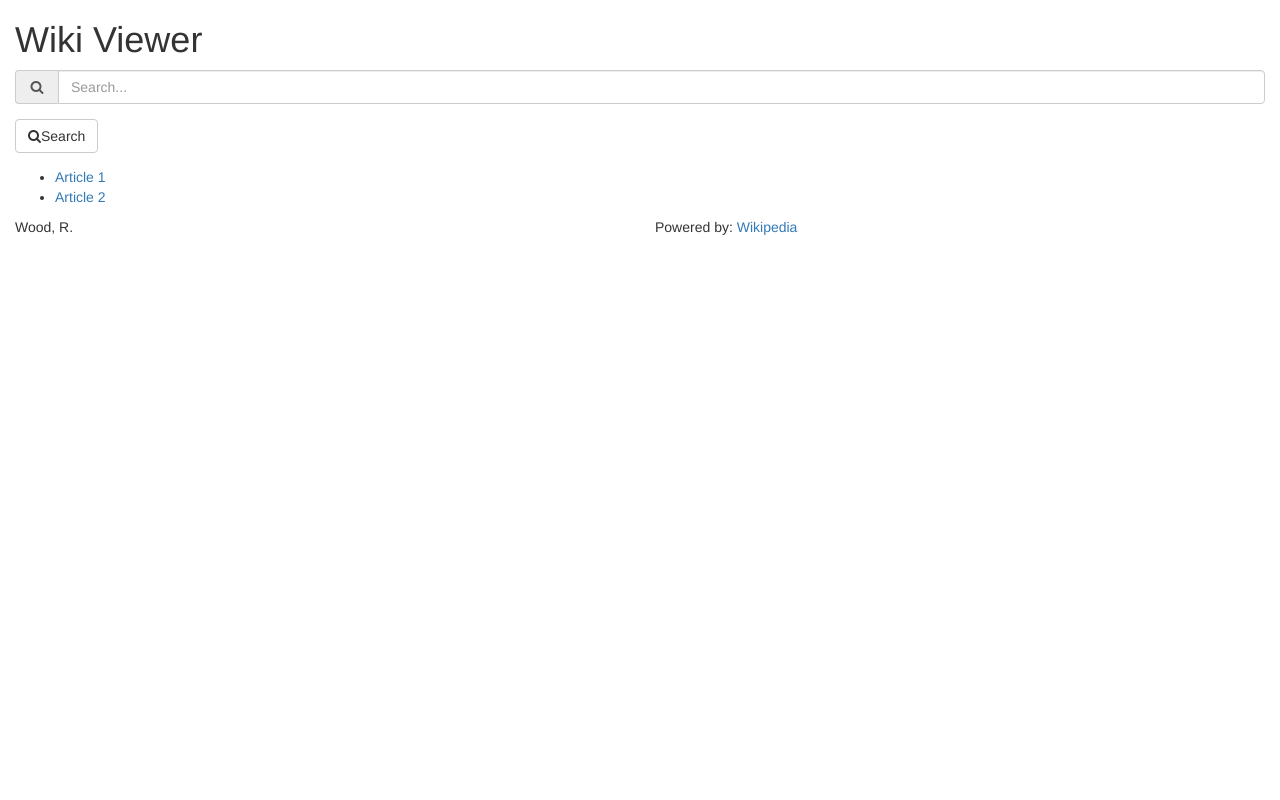
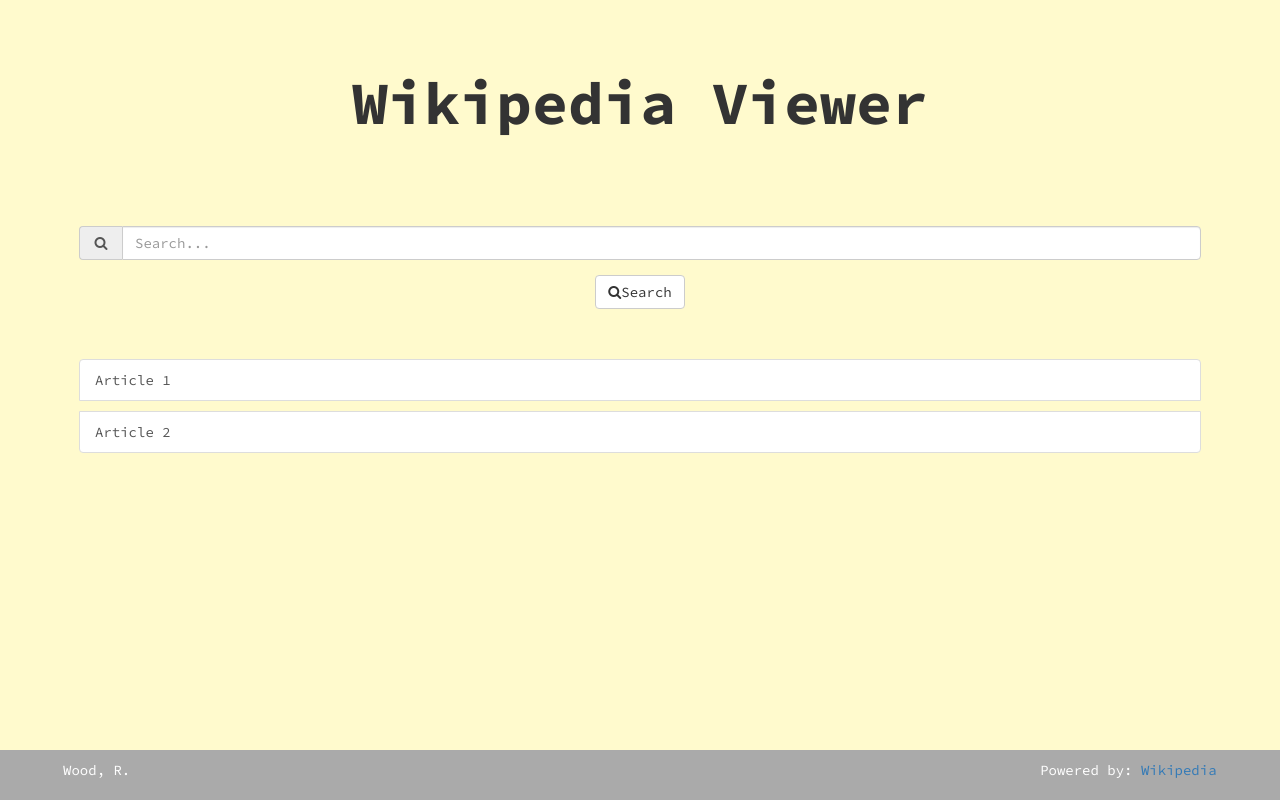
Before and after one commit to testinnplayin/wikipedia-viewer, a plain HTML site: page index.html in a window 1280 px wide. Drawn offline with nearby package versions, Linux system fonts and the light colour scheme.

Commit message:
basic styles added to index.html

```diff
--- a/index.html
+++ b/index.html
@@ -12,6 +12,7 @@ Date: Sept, 2016 -->
     <title>Viewer | Random Wiki Article</title>
     <link href="http://getbootstrap.com/dist/css/bootstrap.min.css" rel="stylesheet" type="text/css" />
     <link href="http://getbootstrap.com/assets/css/ie10-viewport-bug-workaround.css" rel="stylesheet" type="text/css" />
+    <link href="https://fonts.googleapis.com/css?family=Source+Code+Pro:400,700" rel="stylesheet" />
     <link href="https://maxcdn.bootstrapcdn.com/font-awesome/4.5.0/css/font-awesome.min.css" rel="stylesheet" type="text/css"/>
     <link href="styles/main.css" type="text/css" rel="stylesheet" />
   </head>
@@ -19,11 +20,11 @@ Date: Sept, 2016 -->
   <body>
     <div class="container-fluid header">
       <header>
-        <h1>Wiki Viewer</h1>
+        <h1>Wikipedia Viewer</h1>
       </header>
     </div>
 
-    <div class="container-fluid">
+    <div class="container-fluid main-content">
       <form>
         <div class="form-group">
           <label class="sr-only" for="search-input">Search field</label>
@@ -35,23 +36,23 @@ Date: Sept, 2016 -->
         <button class="btn btn-default" type="submit"><i class="fa fa-search" aria-hidden="true"></i>Search</button>
       </form>
 
-      <div class="result-field"> <!-- Where the articles will be listed -->
-        <ul>
-          <li><a href="#" title="article 1" target="_blank">Article 1</a></li>
-          <li><a href="#" title="article 2" target="_blank">Article 2</a></li>
-        </ul>
+      <div class="result-field list-group"> <!-- Where the articles will be listed -->
+        <a href="#" class="list-group-item" title="article 1" target="_blank">Article 1</a>
+        <a href="#" class="list-group-item" title="article 2" target="_blank">Article 2</a>
       </div>
 
     </div>
 
-    <div class="container-fluid">
-      <footer>
+
+    <footer>
+      <div class="container-fluid">
         <div class="row">
-          <div class="col-xs-6">Wood, R.</div>
-          <div class="col-xs-6">Powered by: <a href="#" target="_blank">Wikipedia</a></div>
+          <div class="col-xs-2 left"><p>Wood, R.</p></div>
+          <div class="col-xs-2 right"><p>Powered by: <a href="#" target="_blank">Wikipedia</a></p></div>
         </div>
-      </footer>
-    </div>
+      </div>
+    </footer>
+
 
     <!-- SCRIPTS -->
     <script src="https://code.jquery.com/jquery-2.2.4.min.js"></script>
--- a/styles/main.css
+++ b/styles/main.css
@@ -0,0 +1,76 @@
+/* This is the stylesheet for the Wikipedia viewer. It adds style to the index.html page
+Author: R. Wood
+Date: Sept, 2016 */
+
+/* GENERAL STYLES */
+
+* {
+  box-sizing: border-box;
+  font-family: 'Source Code Pro', monospace;
+}
+
+body {
+  background-color: #FFFACD;
+}
+
+
+/* SPECIFIC STYLES */
+
+h1 {
+  font-weight: 700;
+  font-size: 60px;
+}
+
+
+
+
+/* HEADER STYLES */
+
+.header {
+  text-align: center;
+  margin-bottom: 30px;
+  margin-top: 50px;
+}
+
+
+
+/* MAIN CONTENT STYLES */
+
+.main-content {
+  width: 90%;
+}
+
+form {
+  text-align: center;
+  margin: 50px auto;
+}
+
+.list-group-item {
+  margin: 10px auto;
+}
+
+
+/* FOOTER STYLES */
+
+footer {
+  position: absolute;
+  bottom: 0;
+  background-color: #aaa;
+  width: 100%;
+  height: 50px;
+  text-align: center;
+  padding: 10px 0;
+}
+
+footer p {
+  color: #fff;
+}
+
+.left {
+  margin-left: -10px;
+}
+
+.right {
+  float: right;
+  margin-right: 45px;
+}
```
